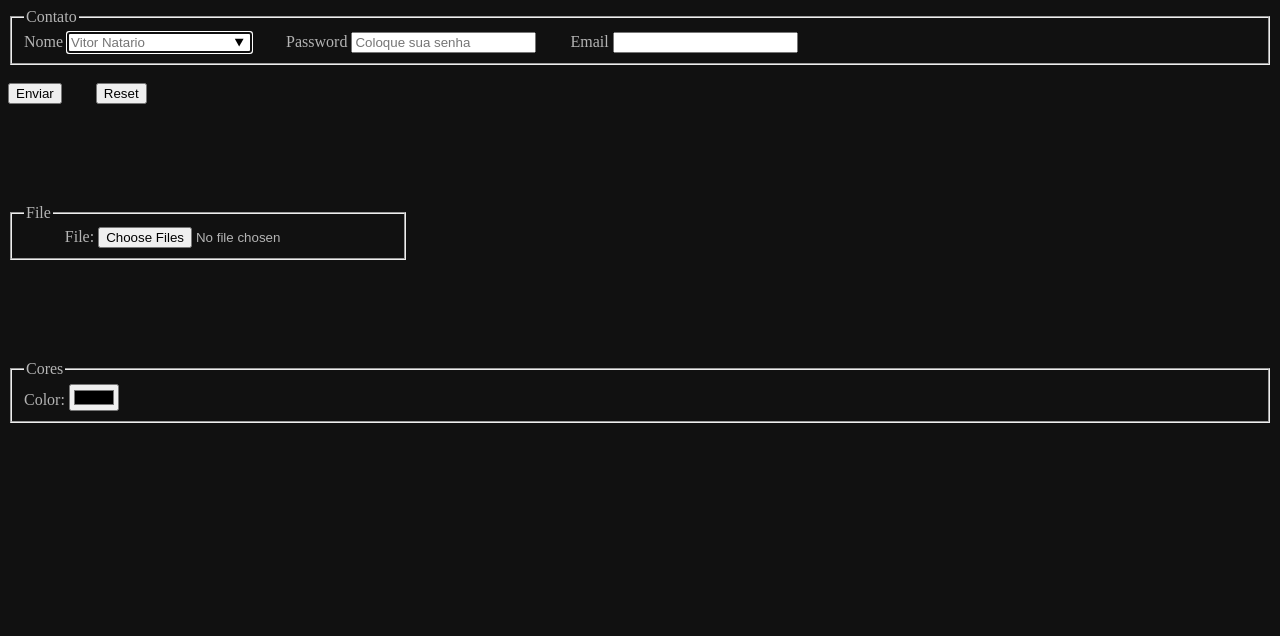
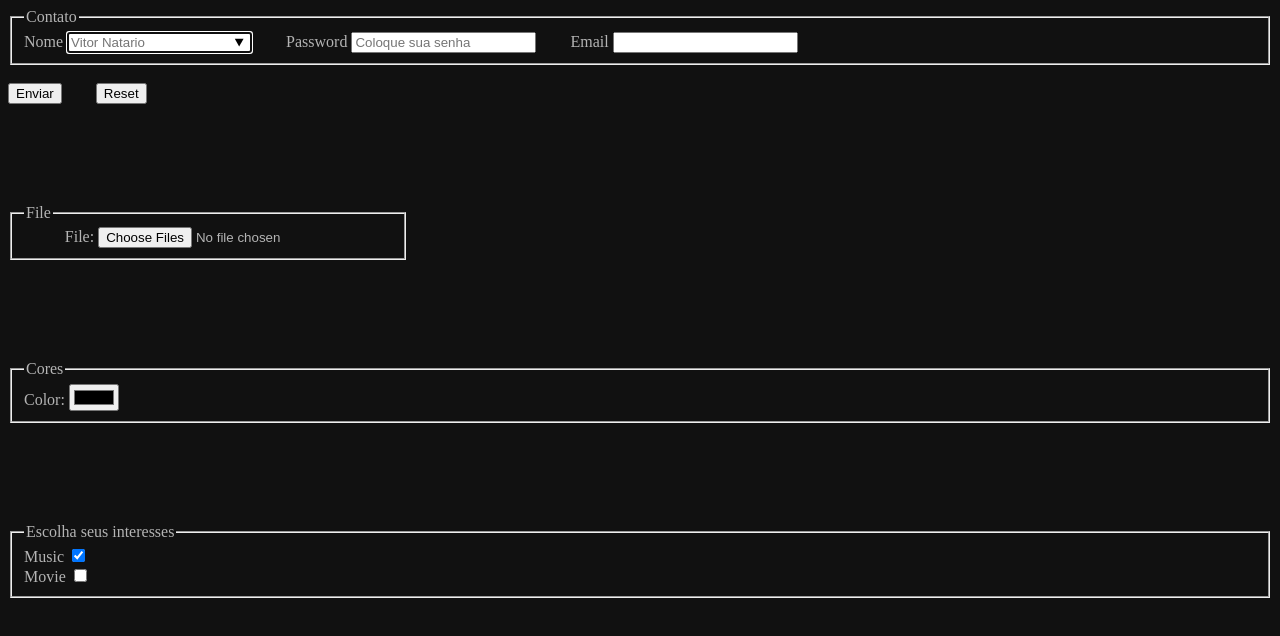
Before and after one commit to VNatario/typeForms, a plain HTML site: page index.html in a window 1280 px wide. Drawn offline with Linux system fonts and the light colour scheme.

Commit message:
input - checkbox

```diff
--- a/index.html
+++ b/index.html
@@ -89,5 +89,19 @@
         <input type="color" id="color" />
       </fieldset>
     </form>
+
+    <fieldset style="margin-top: 100px">
+      <legend>Escolha seus interesses</legend>
+
+      <div>
+        <label for="music">Music</label>
+        <input type="checkbox" id="music" name="interest" checked />
+      </div>
+
+      <div>
+        <label for="movie">Movie</label>
+        <input type="checkbox" id="movie" name="interest" />
+      </div>
+    </fieldset>
   </body>
 </html>
```
